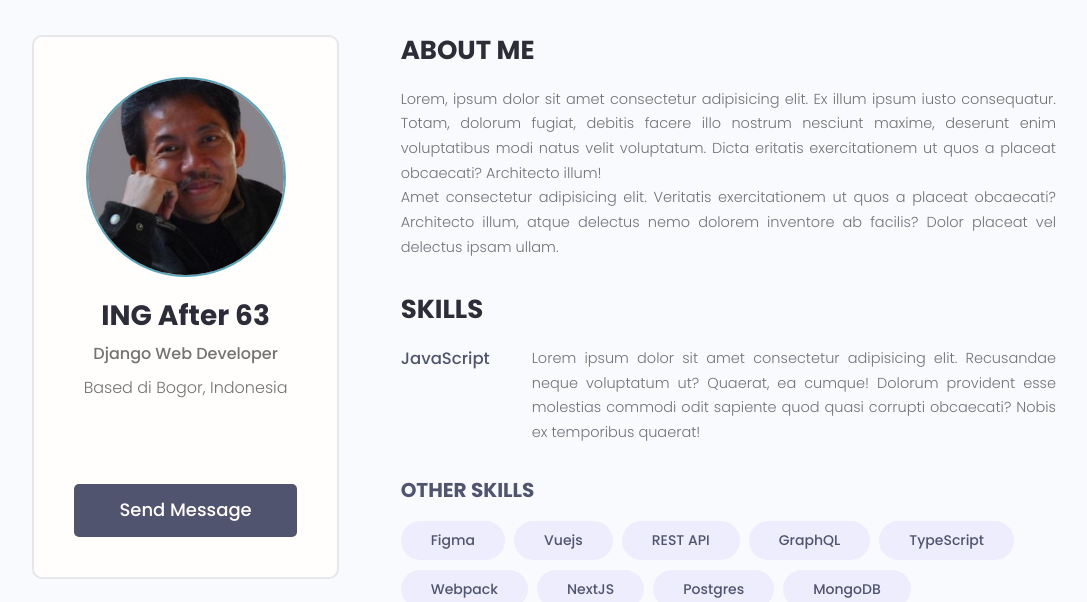
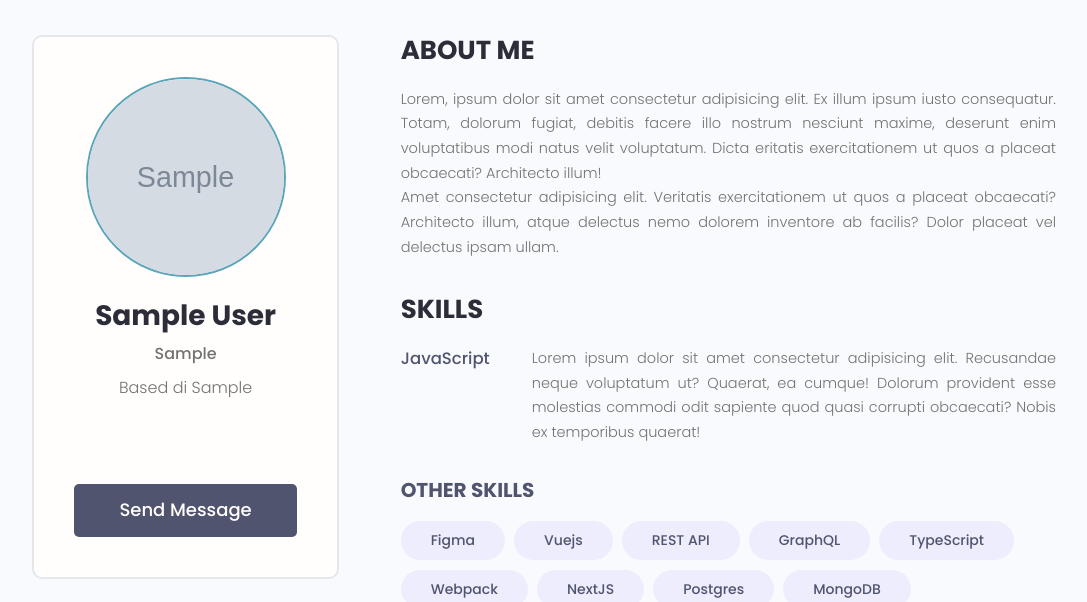
Before and after one commit to gurnitha/2022-django-torang-bisa-apa, a Django app: page /user/profile/00000000-0000-0000-0000-000000000001/ in a window 1280 px wide. Shown: the part 101-703 px from the top of the page, without its empty margins (96-1183 px from the left). Run offline with Django 3.2, Linux system fonts and the light colour scheme; tables that the repository leaves empty hold one stand-in row (values such as "Sample post"); grey boxes marked "Sample" are stand-in pictures; some libraries are stand-ins or nearby versions.

Commit message:
20.4 Membuat user profile page dinamis Part 1 - Aside (nama dan lokasi)

```diff
--- a/users/templates/users/profile_user.html
+++ b/users/templates/users/profile_user.html
@@ -14,10 +14,10 @@
                     <div class="card text-center">
                         <div class="card__body dev">
                             <img class="avatar avatar--xl"
-                            src="{% static 'images/ing.png' %}" />
-                            <h2 class="dev__name">ING After 63</h2>
-                            <p class="dev__title">Django Web Developer</p>
-                            <p class="dev__location">Based di Bogor, Indonesia</p>
+                                src="{{profile.profile_image.url}}" />
+                            <h2 class="dev__name">{{profile.name}}</h2>
+                            <p class="dev__title">{{profile.short_intro|slice:50}}</p>
+                            <p class="dev__location">Based di {{profile.location}}</p>
                             <ul class="dev__social">
                                 <li>
                                     <a title="Github" href="#" target="_blank">
--- a/users/views.py
+++ b/users/views.py
@@ -13,6 +13,7 @@ def profile_view(request):
 
 	profiles = Profile.objects.all()
 	skills = Skill.objects.all()
+
 	context = {
 		'profiles':profiles,
 		'skills': skills
@@ -23,4 +24,11 @@ def profile_view(request):
 
 # Profile User view
 def profile_user_view(request, pk):
-	return render(request, 'users/profile_user.html')
+
+	profile = Profile.objects.get(id=pk)
+
+	context = {
+		'profile':profile,
+	}
+
+	return render(request, 'users/profile_user.html', context)
```
Also changed, not shown: README.md.
